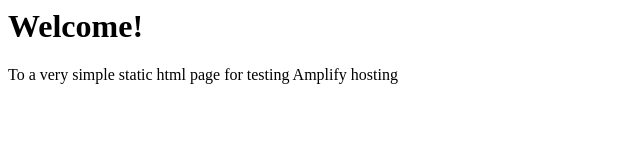
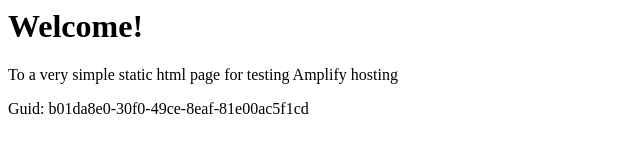
Before and after one commit to aws-aemilia-arn/Github-PR-Commit-Integration-Test-DoNotTouch-Gith-OKSLNVO2-v1-prod-eu-north-1, a website: page src/index.html in a window 1280 px wide. Shown: the whole page, without its empty margins (0-640 px from the left). Drawn offline with Linux system fonts and the light colour scheme.

Commit message:
commit from integ tests

```diff
--- a/src/index.html
+++ b/src/index.html
@@ -1,3 +1,5 @@
+
+
 <html lang="en">
 
 <head>
@@ -10,6 +12,6 @@
 <body>
     <h1>Welcome!</h1>
     <p>To a very simple static html page for testing Amplify hosting</p>
-</body>
+    <p>Guid: b01da8e0-30f0-49ce-8eaf-81e00ac5f1cd</p></body>
 
 </html>
```
